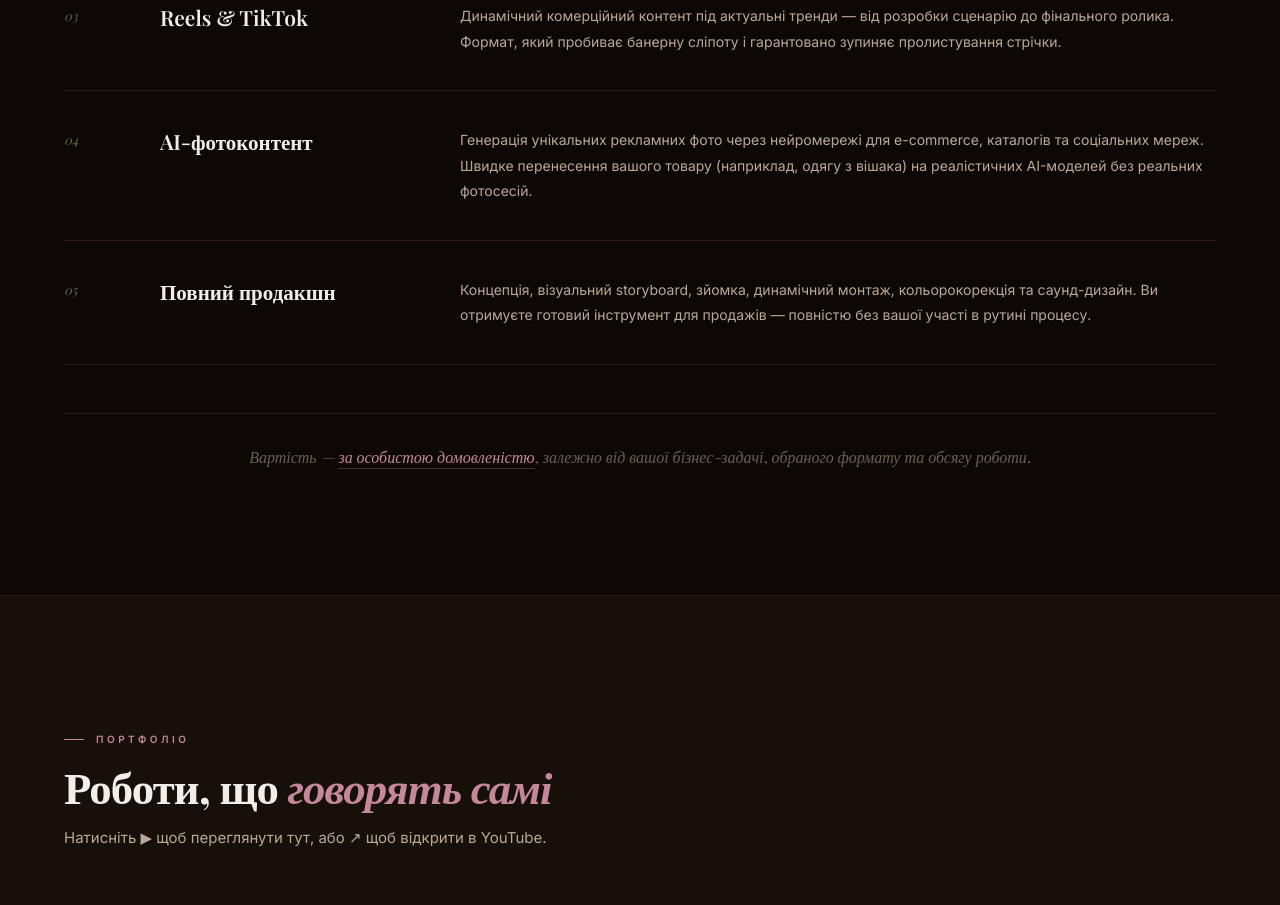
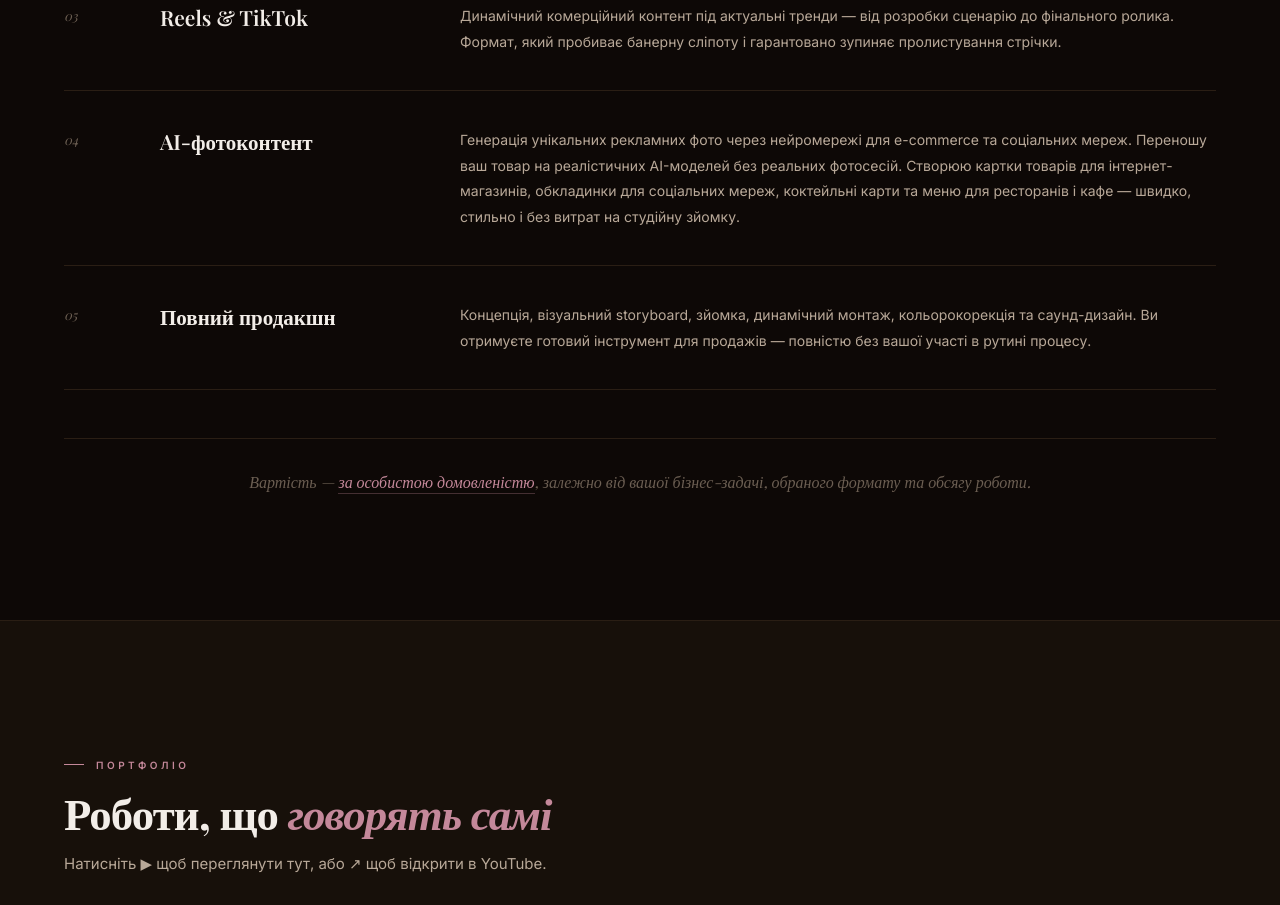
Before and after one commit to SvetlanaUso/svitlanavideo.github.io, a plain HTML site: page index.html in a window 1280 px wide. Shown: the part 2334-3239 px from the top of the page. Drawn offline with nearby package versions, Linux system fonts and the light colour scheme; grey boxes are pictures that could not be loaded; a web font is replaced by a local one.

Commit message:
Add files via upload

```diff
--- a/index.html
+++ b/index.html
@@ -299,7 +299,7 @@ footer{padding:36px 64px;border-top:1px solid var(--border);display:flex;justify
       <div class="srv-row rv d4">
         <span class="srv-n">04</span>
         <div class="srv-name">AI-фотоконтент</div>
-        <p class="srv-desc">Генерація унікальних рекламних фото через нейромережі для e-commerce, каталогів та соціальних мереж. Швидке перенесення вашого товару (наприклад, одягу з вішака) на реалістичних AI-моделей без реальних фотосесій.</p>
+        <p class="srv-desc">Генерація унікальних рекламних фото через нейромережі для e-commerce та соціальних мереж. Переношу ваш товар на реалістичних AI-моделей без реальних фотосесій. Створюю картки товарів для інтернет-магазинів, обкладинки для соціальних мереж, коктейльні карти та меню для ресторанів і кафе — швидко, стильно і без витрат на студійну зйомку.</p>
       </div>
       <div class="srv-row rv d5">
         <span class="srv-n">05</span>
```
